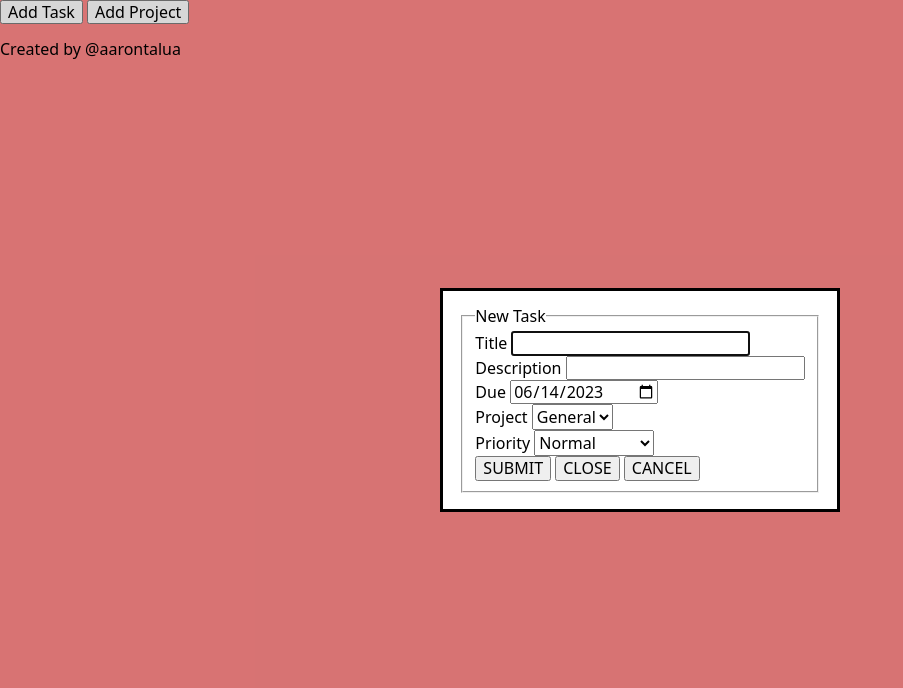
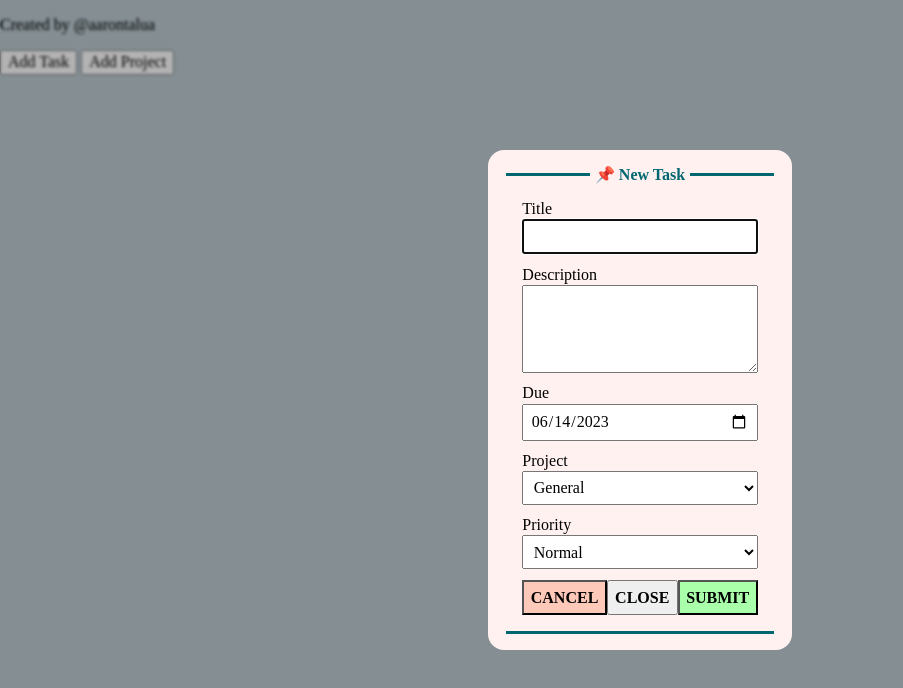
Before and after one commit to ron12z/todo, a plain HTML site: page index.html in a window 1280 px wide. Both pictures are taken after a click on the button "Add Task". Shown: the whole page, without its empty margins (0-903 px from the left). Drawn offline with Linux system fonts and the light colour scheme; a web font is replaced by a local one.

Commit message:
Added icon, styled form dialogs, restructured html

```diff
--- a/index.html
+++ b/index.html
@@ -6,76 +6,86 @@
 		<script src="main.js" defer></script>
 		<link rel="stylesheet" href="modern-normalize.css" />
 		<link rel="stylesheet" href="style.css" />
+		<link rel="shortcut icon" href="favicon.ico" type="image/x-icon" />
 		<title>To-do</title>
 	</head>
 	<body>
 		<header></header>
-    <main>
+		<main></main>
+		<footer><p>Created by @aarontalua</p></footer>
+
+		<!-- Buttons -->
 		<button id="AddTaskBtn">Add Task</button>
+		<button id="AddProjectBtn">Add Project</button>
+		<!-- Dialogs -->
+		<!-- Task Creation -->
 		<dialog id="todoDialog">
 			<form id="todoForm" name="todo">
 				<fieldset>
-            <legend>New Task</legend>
-            <div class="todo-form-item">
+					<legend>📌 New Task</legend>
+					<div class="form-item">
 						<label for="todoTitle">Title</label>
 						<input type="text" name="todoTitle" id="todoTitle" />
 					</div>
 
-            <div class="todo-form-item">
+					<div class="form-item">
 						<label for="todoDescription">Description</label>
-              <input type="text" name="todoDescription" id="todoDescription" />
+						<textarea
+							type="text"
+							name="todoDescription"
+							id="todoDescription"
+							rows="4"
+						></textarea>
 					</div>
 
-            <div class="todo-form-item">
+					<div class="form-item">
 						<label for="todoDue">Due</label>
 						<input type="date" name="todoDue" id="todoDue" />
 					</div>
 
-            <div class="todo-form-item">
+					<div class="form-item">
 						<label for="todoProject">Project</label>
 						<select name="todoProject" id="todoProject"></select>
 					</div>
 
-            <div class="todo-form-item">
+					<div class="form-item">
 						<label for="todoPrio">Priority</label>
 						<select name="todoPrio" id="todoPrio">
-                <option value="unimportant">Unimportant</option>
+							<option value="unimportant">Not Important</option>
 							<option value="normal" selected>Normal</option>
 							<option value="urgent">Urgent</option>
 						</select>
 					</div>
 
-            <div class="todo-form-buttons">
-              <button id="newTodo">SUBMIT</button>
-              <button id="todoCloseBtn">CLOSE</button>
-              <button id="todoCancelBtn">CANCEL</button>
+					<div class="form-buttons">
+						<button id="todoCancelBtn" class="cancel-button">CANCEL</button>
+						<button id="todoCloseBtn" class="close-button">CLOSE</button>
+						<button id="newTodo" class="submit-button">SUBMIT</button>
 					</div>
 				</fieldset>
 			</form>
 		</dialog>
 
-      <button id="AddProjectBtn">Add Project</button>
+		<!-- Project Creation -->
 		<dialog id="projectDialog">
 			<form id="projectForm" name="project">
 				<fieldset>
-            <legend>New Project</legend>
-            <div class="project-form-item">
+					<legend>📋 New Project</legend>
+					<div class="form-item">
 						<label for="projectName">Project Name</label>
 						<input type="text" id="projectName" />
 					</div>
-            <div class="project-form-item">
+					<div class="form-item">
 						<label for="projectDue">Due Date</label>
 						<input type="date" name="projectDue" id="projectDue" />
 					</div>
-            <div class="project-form-buttons">
-              <button id="projectSubmitBtn">SUBMIT</button>
-              <button id="projectCloseBtn">CLOSE</button>
-              <button id="projectCancelBtn">CANCEL</button>
+					<div class="form-buttons">
+						<button id="projectCancelBtn" class="cancel-button">CANCEL</button>
+						<button id="projectCloseBtn" class="close-button">CLOSE</button>
+						<button id="projectSubmitBtn" class="submit-button">SUBMIT</button>
 					</div>
 				</fieldset>
 			</form>
 		</dialog>
-    </main>
-    <footer><p>Created by @aarontalua</p></footer>
 	</body>
 </html>
--- a/style.css
+++ b/style.css
@@ -1,3 +1,92 @@
+@import url("https://fonts.googleapis.com/css2?family=Gentium+Book+Plus:wght@400;700&family=Libre+Baskerville:ital,wght@0,400;0,700;1,400&family=Lilita+One&family=Playfair:wght@400;700&family=Roboto+Slab:wght@400;600;700&display=swap");
+
+button {
+	/* display: none; */
+}
+
+/* Start */
+
+:root {
+	--color-error: #ff3918;
+	--color-valid: rgb(170, 255, 170);
+
+	--color-primary-400: #06d5ee;
+	--color-primary-500: #00b2d1;
+	--color-primary-600: #00899c;
+	--color-primary-700: #00666f;
+
+	--color-accent-200: #fff1f0;
+	--color-accent-300: #ffe8e7;
+	--color-accent-400: #ffc9ba;
+	--color-accent-500: #ff8060;
+
+	--color-neutral-400: #eceff1;
+	--color-neutral-500: #b0bec5;
+	--color-neutral-600: #90a4ae;
+
+	--ff-gentium: "Gentium Book Plus", serif;
+}
+
+/* Dialogs */
+dialog::backdrop {
+	background: rgb(0, 0, 0, 0.25);
+	backdrop-filter: blur(1.7px);
+}
+
+dialog:modal {
+	background: var(--color-accent-200);
+	border: none;
+	border-radius: 1rem;
+}
+
+fieldset {
+	border: none;
+	border-block: 3px solid var(--color-primary-700);
+	text-align: center;
+	padding: 1rem;
+
+	display: grid;
+	gap: 0.7rem;
+}
+
+fieldset input,
+fieldset textarea,
+fieldset select,
+fieldset button {
+	padding: 0.4rem;
+}
+
+.form-item {
+	display: grid;
+	grid-template-rows: 1rem 1fr;
+	gap: 0.2rem;
+	text-align: left;
+}
+
+.form-buttons {
+	display: flex;
+	justify-content: space-between;
+	font-weight: 700;
+
+	& button {
+		font-weight: bold;
+	}
+	& .submit-button {
+		background: var(--color-valid);
+	}
+
+	& .cancel-button {
+		background: var(--color-accent-400);
+	}
+}
+legend {
+	padding-inline: 0.3rem;
+	font-weight: bold;
+	color: var(--color-primary-700);
+}
+
+/* Main */
 body {
-	background: lightcoral;
+	background: var(--color-neutral-500);
+	font-family: var(--ff-gentium);
 }
```
Also changed, not shown: favicon.ico (added). Lines whose indentation alone changed are shown as unchanged.
